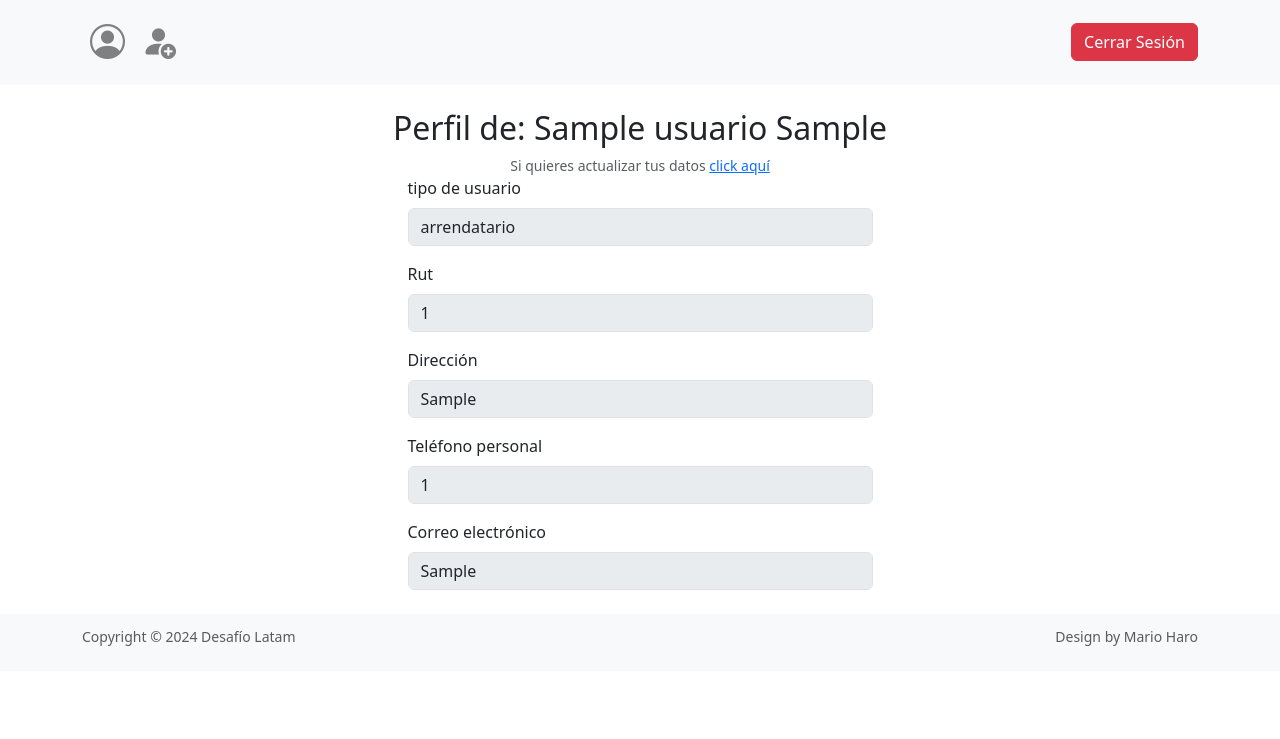
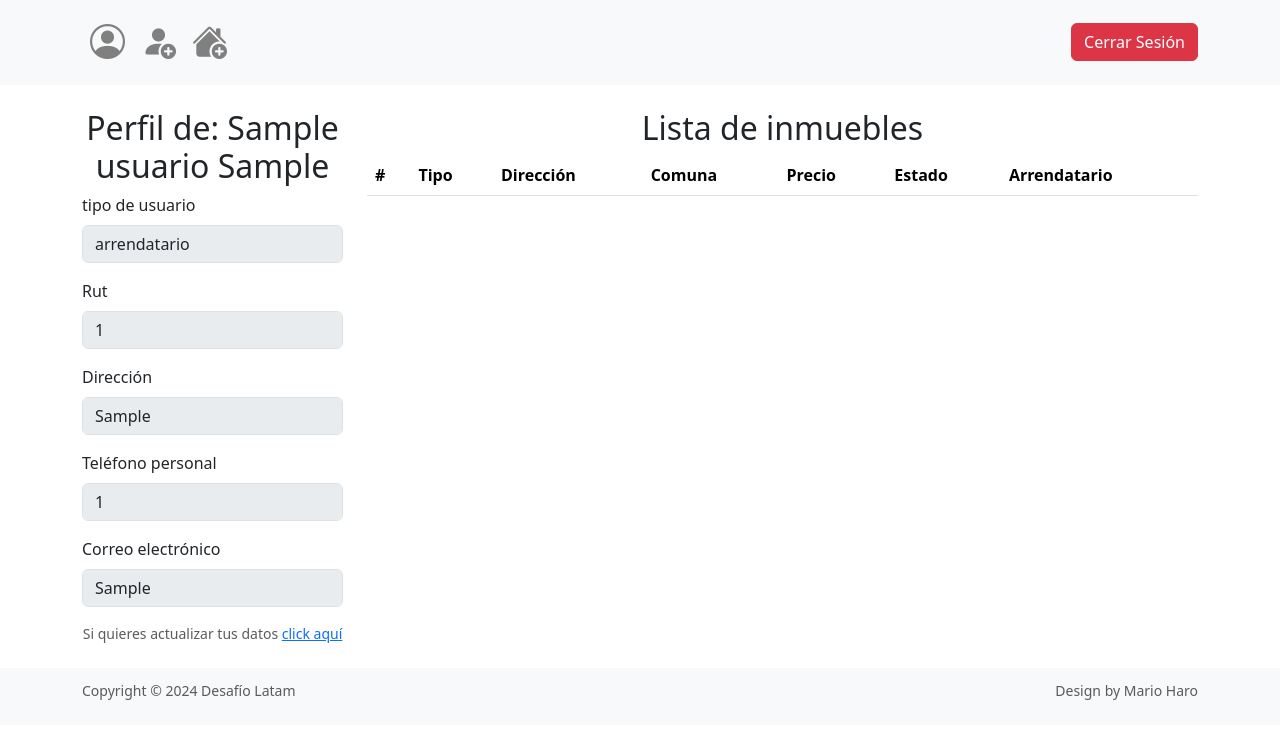
Before and after one commit to marioharo/airebnb, a Django app: page /perfil in a window 1280 px wide. Shown: the top 739 px of the page. Run offline with Django 5.2, Linux system fonts and the light colour scheme; a user stored in the database is signed in; tables that the repository leaves empty hold one stand-in row (values such as "Sample post"); data that the repository does not hold is empty.

Commit message:
hito4: punto 1 lista de inmuebles por usuario

```diff
--- a/core/static/css/style.css
+++ b/core/static/css/style.css
@@ -4,7 +4,9 @@ input:focus::placeholder {
   }
 
 /*ICONS*/
-.bi-person-fill-add, .bi-person-circle{
+.bi-person-fill-add,
+.bi-person-circle,
+.bi-house-add-fill{
   color: gray;
   font-size: 35px;
 }
--- a/core/templates/navbar.html
+++ b/core/templates/navbar.html
@@ -10,7 +10,10 @@
             <a class="nav-link active" aria-current="page" href="{% url 'perfil' %}"><i class="bi bi-person-circle"></i></a>
           </li>
           <li class="nav-item">
-            <a class="nav-link active" aria-current="page" href="{% url 'index' %}"><i class="bi bi-person-fill-add"></i></a>
+            <a class="nav-link active" aria-current="page" href="{% url 'crear_usuario' %}"><i class="bi bi-person-fill-add"></i></a>
+          </li>
+          <li class="nav-item">
+            <a class="nav-link active" aria-current="page" href="{% url 'index' %}"><i class="bi bi-house-add-fill"></i></a>
           </li>
           <!--<li class="nav-item">
             <a class="nav-link" href="#">Link</a>
--- a/core/templates/perfil.html
+++ b/core/templates/perfil.html
@@ -2,9 +2,9 @@
 {% block title %}Perfil de {{ usuario.nombre }}{% endblock title %}
 {% block content %}
 <div class="container">
+    <div class="row">
+        <div class='col-3'>
             <h2 class='text-center'>Perfil de: <span>{{ usuario.nombre }} {{ usuario.apellido}}</span></h2>
-    <div class='col-8 col-md-7 col-lg-6 col-xl-5 mx-auto'>
-        <div class="text-center form-text">Si quieres actualizar tus datos <a href="{% url "actualizar_usuario" %}" class="btn-primary">click aquí</a></div>
             <div class="mb-3">
                 <label class="form-label">tipo de usuario</label>
                 <input class="form-control" type="text" value="{{ usuario.tipo_usuario }}" disabled>
@@ -25,6 +25,40 @@
                 <label class="form-label">Correo electrónico</label>
                 <input class="form-control" type="text" value="{{ usuario.correo_electronico }}" disabled>
             </div>
+            <div class="text-center form-text">Si quieres actualizar tus datos <a href="{% url "actualizar_usuario" %}" class="btn-primary">click aquí</a></div>
+        </div>
+
+        <div class="col-9">
+            <h2 class='text-center'>Lista de inmuebles</span></h2>
+            <table class="table table-hover">
+                <thead>
+                  <tr>
+                    <th scope="col">#</th>
+                    <th scope="col">Tipo</th>
+                    <!--<th scope="col">Nombre</th>-->
+                    <th scope="col">Dirección</th>
+                    <th scope="col">Comuna</th>
+                    <th scope="col">Precio</th>
+                    <th scope="col">Estado</th>
+                    <th scope="col">Arrendatario</th>
+                  </tr>
+                </thead>
+                <tbody class="table-group-divider">
+                    {% for inmueble in inmuebles  %}
+                        <tr>
+                            <th scope="row">{{ forloop.counter }}</th>
+                            <td>{{ inmueble.tipo_inmueble }}</td>
+                            <!--<td>{{ inmueble.nombre }}</td>-->
+                            <td>{{ inmueble.direccion }}</td>
+                            <td>{{ inmueble.comuna.nombre_comuna }}</td>
+                            <td>{{ inmueble.precio_arriendo }}</td>
+                            <td>{{ estado }}</td>
+                            <td>{{ inmueble.arrendatario.nombre }}</td>
+                        </tr>
+                    {% endfor %}
+                </tbody>
+              </table>
+        </div>
     </div>
 </div>
 {% endblock content %}
--- a/core/views.py
+++ b/core/views.py
@@ -39,16 +39,27 @@ def exito(request):
 @login_required
 def perfil(request):
     user = request.user
+    # data de usuario
     usuario = usuario = Usuario.objects.get(user = user)
-    return render(request, 'perfil.html', {'usuario':usuario})
+    # data de inmueble
+    inmuebles = Inmueble.objects.all()
+    #estado = 'DISPONIBLE' if inmuebles.disponible == True else 'NO DISPONIBLE'
+    context = {
+        'usuario':usuario,
+        'inmuebles' : inmuebles,
+     #   'estado':estado,
+        }
+    return render(request, 'perfil.html', context)
 
 # b. actualizar sus datos
 # c. poder identificarse como arrendatario o como arrendador
 @login_required
 def actualizar_usuario(request):
     user = request.user
+    # data de usuario
     usuario = Usuario.objects.filter(user = user)
     if request.method == 'GET':
+        # data de un único usuario
         usuario_get = Usuario.objects.get(user = user)
         context = {
             'usuario' : usuario,
```
Also changed, not shown: core/templates/actualizar_usuario.html (+5 -4 lines). Lines whose indentation alone changed are shown as unchanged.
